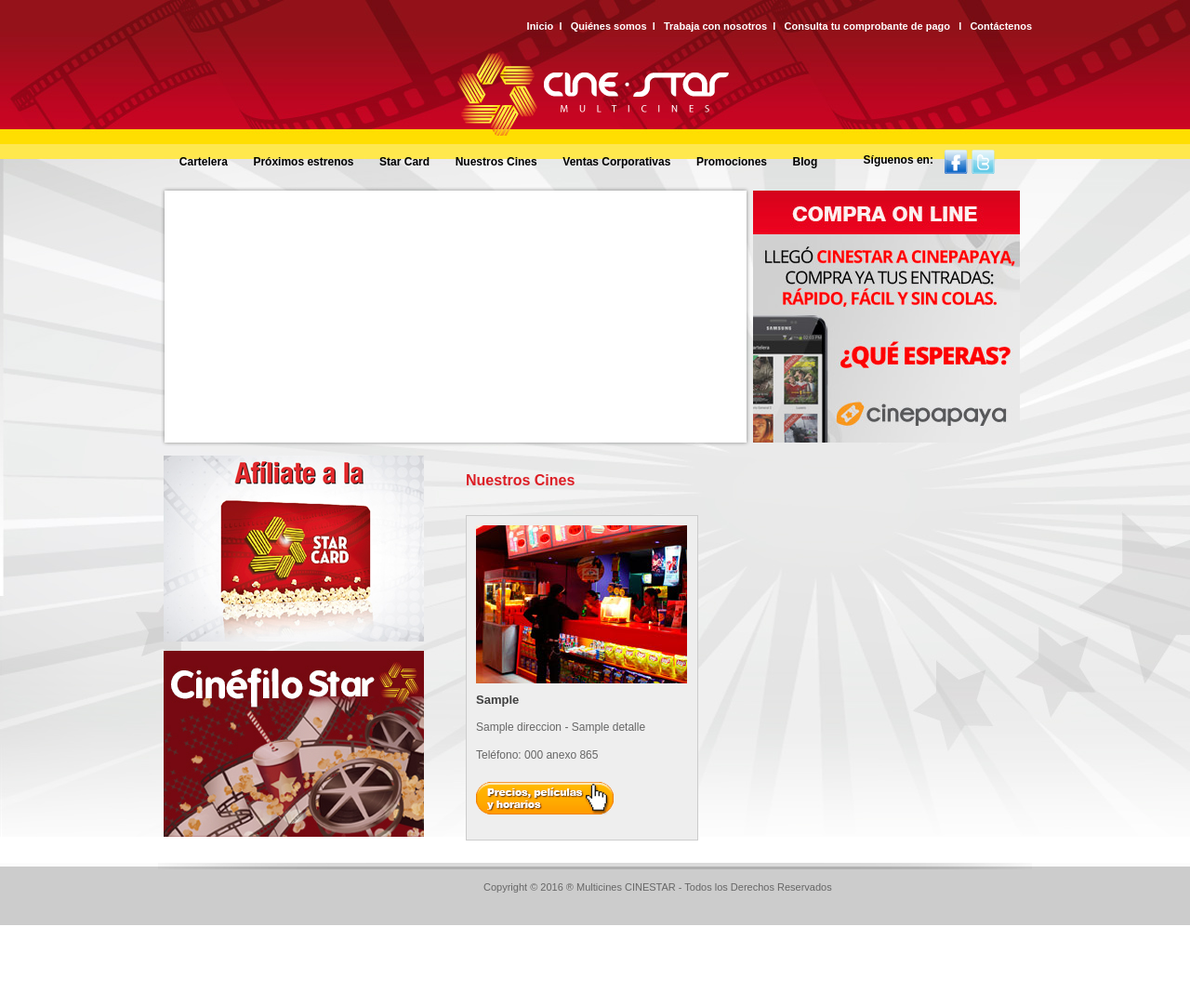
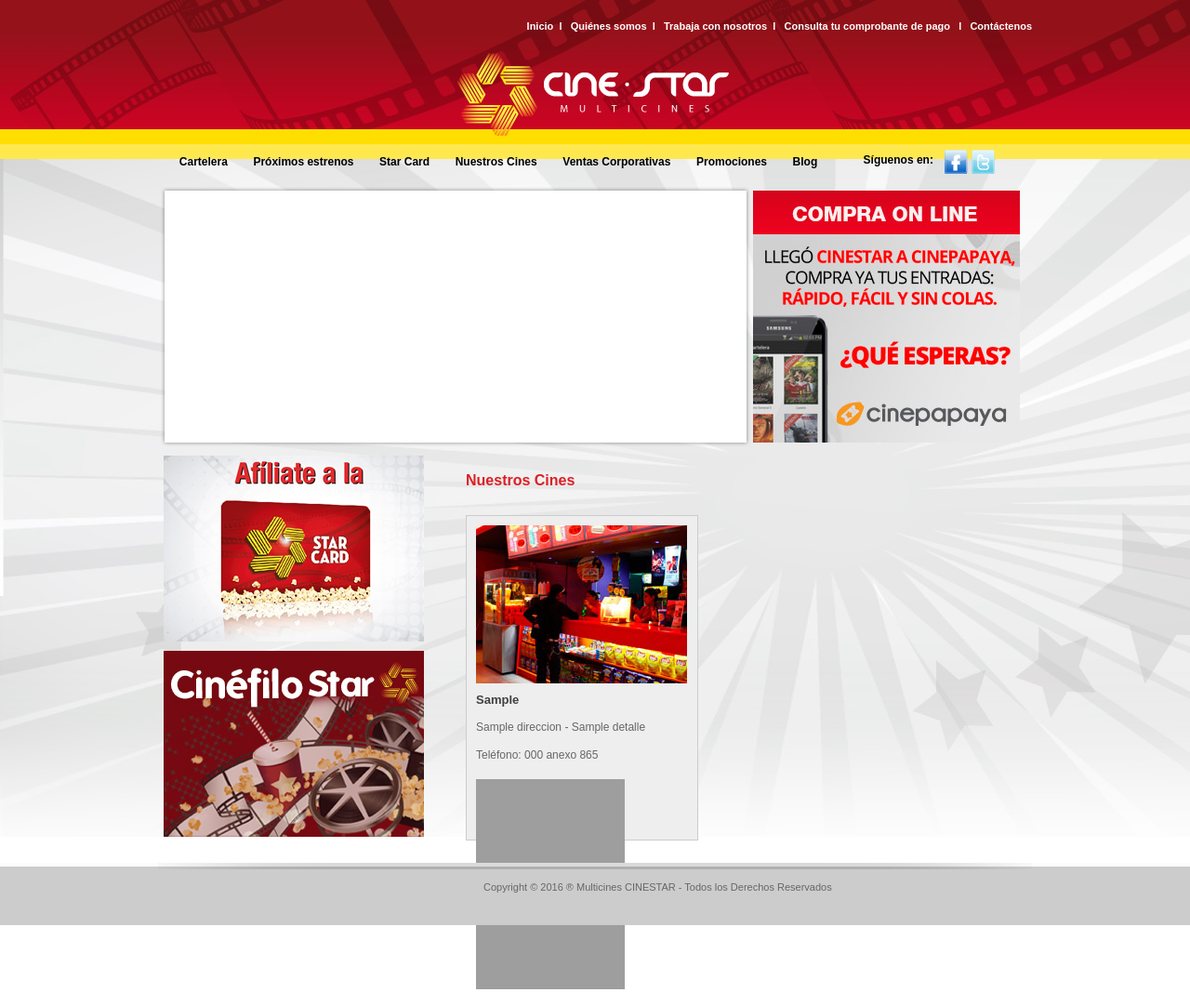
Before and after one commit to pamelafiguer/Cinestar, a Flask app: template app/templates/cines.html in a window 1280 px wide. Shown: the whole page at 93% size. Before the commit the page ends 995 px from the top, so only its background shows below. Run offline with Flask 3, Linux system fonts and the light colour scheme; the template is opened without the code that fills it: most values are stand-ins (such as "Sample title", 1, 10 or a date in 2020); grey boxes are pictures that could not be loaded.

Commit message:
Cinestar.python

```diff
--- a/app/templates/cines.html
+++ b/app/templates/cines.html
@@ -12,7 +12,7 @@
 	</div>
 	<br/>
 	<a href=" http://www.cinestar.com.pe/multicines/cine/Cinestar-Excelsior">
-		<img src="{{ url_for('static', filename ='img/varios/ico-info2.png') }}" width="150" height="40"/>
+		<img src="{{ url_for('static', filename='img/pelicula/' + str(pelicula.id) + '.jpg') }}" width="160" height="226" alt="{{ pelicula.Titulo }}" /><br/><br/>
 	</a>
     </div>
 {% endfor %}
```
